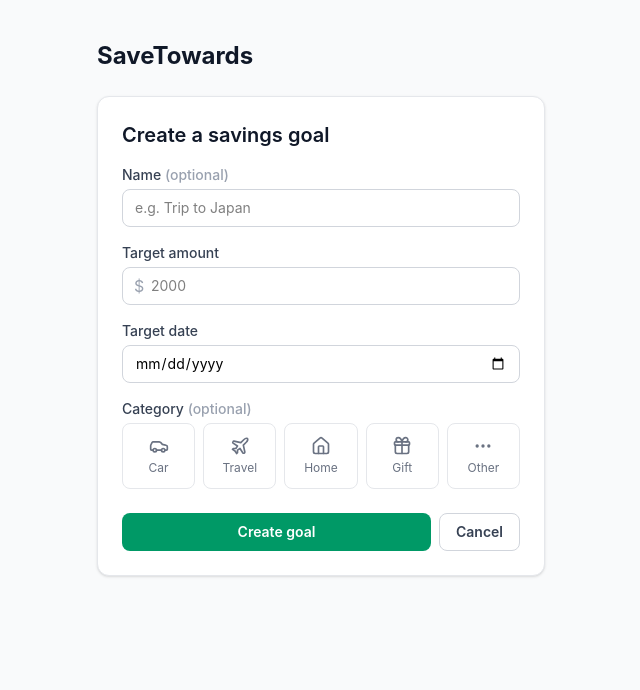
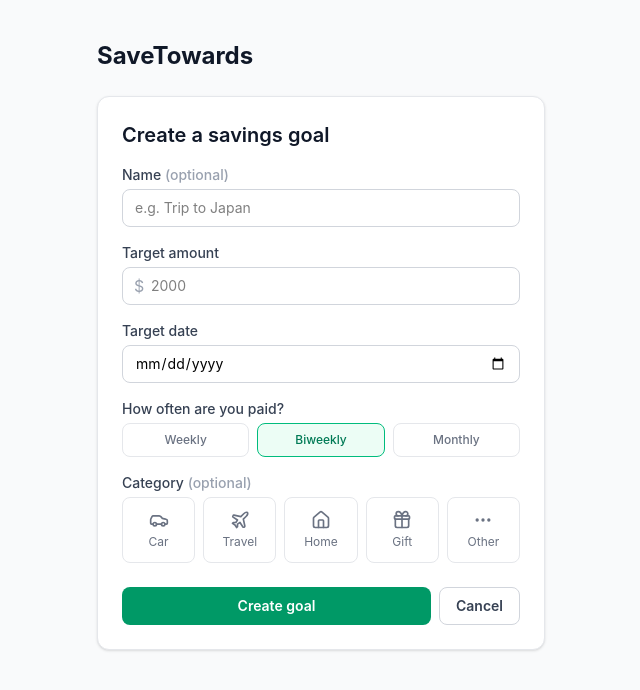
Before and after one commit to yichii/SaveTowards.com, a React (Vite) app: page / in a window 1280 px wide. Both pictures are taken after a click on the button "Create your first goal". Shown: the top 690 px of the page, without its empty margins (319-959 px from the left). Built offline with nearby package versions, Linux system fonts and the light colour scheme.

Commit message:
feat: enhance GoalCard and GoalForm components with improved status messaging and pay frequency selection

```diff
--- a/src/components/GoalCard.jsx
+++ b/src/components/GoalCard.jsx
@@ -1,10 +1,17 @@
 import { useState } from 'react'
-import { ChevronDown, ChevronUp, Pencil, Trash2 } from 'lucide-react'
+import { CheckCircle2, ChevronDown, ChevronUp, Pencil, Trash2 } from 'lucide-react'
 import { calculateSavingsPlan } from '../utils/calculations'
 import { ProgressBar } from './ProgressBar'
 import { CATEGORIES } from './CategoryPicker'
 
 const currency = new Intl.NumberFormat('en-US', { style: 'currency', currency: 'USD' })
+
+const CARD_STYLES = {
+  met: 'border-emerald-200 bg-emerald-50/50',
+  overdue: 'border-amber-200 bg-amber-50/40',
+  'due-today': 'border-gray-200 bg-white',
+  'on-track': 'border-gray-200 bg-white',
+}
 
 function headline(plan, goal) {
   // Parse as local date components — new Date(goal.targetDate) treats a
@@ -15,9 +22,9 @@ function headline(plan, goal) {
     day: 'numeric',
   })
 
-  if (plan.status === 'met') return "You've hit your goal! 🎉"
+  if (plan.status === 'met') return 'Goal reached!'
   if (plan.status === 'due-today') return `Save ${currency.format(plan.amountRemaining)} today to reach this goal`
-  if (plan.status === 'overdue') return `Target date passed — ${currency.format(plan.amountRemaining)} still needed`
+  if (plan.status === 'overdue') return 'This date has passed — update your target date or add funds'
   return `${currency.format(plan.perWeek)}/week to reach this by ${dateLabel}`
 }
 
@@ -30,6 +37,7 @@ export function GoalCard({ goal, onUpdateSaved, onEdit, onDelete }) {
 
   function handleUpdateSaved(e) {
     e.preventDefault()
+    if (savedInput.trim() === '') return
     const amount = Number(savedInput)
     if (Number.isNaN(amount) || amount < 0) return
     onUpdateSaved(goal.id, amount)
@@ -43,7 +51,11 @@ export function GoalCard({ goal, onUpdateSaved, onEdit, onDelete }) {
   }
 
   return (
-    <div className="flex flex-col gap-4 rounded-xl border border-gray-200 bg-white p-6 shadow-sm">
+    <div
+      className={`flex flex-col gap-4 rounded-xl border p-6 shadow-sm transition-colors ${
+        CARD_STYLES[plan.status] ?? CARD_STYLES['on-track']
+      }`}
+    >
       <div className="flex items-center justify-between gap-2">
         <div className="flex items-center gap-2 text-sm text-gray-500">
           {Icon && <Icon size={16} />}
@@ -69,7 +81,14 @@ export function GoalCard({ goal, onUpdateSaved, onEdit, onDelete }) {
         </div>
       </div>
 
-      <p className="text-2xl font-semibold text-gray-900">{headline(plan, goal)}</p>
+      <p
+        className={`flex items-center gap-2 text-2xl font-semibold ${
+          plan.status === 'met' ? 'text-emerald-700' : 'text-gray-900'
+        }`}
+      >
+        {plan.status === 'met' && <CheckCircle2 size={24} className="shrink-0 text-emerald-600" />}
+        {headline(plan, goal)}
+      </p>
 
       <ProgressBar percent={plan.percentSaved} />
 
@@ -77,6 +96,7 @@ export function GoalCard({ goal, onUpdateSaved, onEdit, onDelete }) {
         {currency.format(goal.amountSaved)} of {currency.format(goal.targetAmount)} saved
       </p>
 
+      {plan.status !== 'met' && (
         <button
           type="button"
           onClick={() => setShowMore((v) => !v)}
@@ -85,8 +105,9 @@ export function GoalCard({ goal, onUpdateSaved, onEdit, onDelete }) {
           {showMore ? 'Show less' : 'Show more'}
           {showMore ? <ChevronUp size={16} /> : <ChevronDown size={16} />}
         </button>
+      )}
 
-      {showMore && (
+      {showMore && plan.status !== 'met' && (
         <div className="grid grid-cols-2 gap-3 rounded-lg bg-gray-50 p-4 text-sm sm:grid-cols-4">
           <div>
             <p className="text-gray-500">Per day</p>
@@ -107,6 +128,7 @@ export function GoalCard({ goal, onUpdateSaved, onEdit, onDelete }) {
         </div>
       )}
 
+      {plan.status !== 'met' && (
         <form onSubmit={handleUpdateSaved} className="flex items-end gap-2 border-t border-gray-100 pt-4">
           <div className="flex flex-1 flex-col gap-1">
             <label htmlFor="savedAmount" className="text-sm font-medium text-gray-700">
@@ -134,6 +156,7 @@ export function GoalCard({ goal, onUpdateSaved, onEdit, onDelete }) {
             Update
           </button>
         </form>
+      )}
     </div>
   )
 }
--- a/src/components/GoalForm.jsx
+++ b/src/components/GoalForm.jsx
@@ -1,5 +1,11 @@
 import { useState } from 'react'
 import { CategoryPicker } from './CategoryPicker'
+
+const PAY_FREQUENCIES = [
+  { key: 'weekly', label: 'Weekly' },
+  { key: 'biweekly', label: 'Biweekly' },
+  { key: 'monthly', label: 'Monthly' },
+]
 
 function todayIso() {
   const now = new Date()
@@ -12,6 +18,7 @@ export function GoalForm({ initialGoal, onSave, onCancel }) {
   const [targetAmount, setTargetAmount] = useState(initialGoal ? String(initialGoal.targetAmount) : '')
   const [targetDate, setTargetDate] = useState(initialGoal?.targetDate ?? '')
   const [category, setCategory] = useState(initialGoal?.category ?? '')
+  const [payFrequency, setPayFrequency] = useState(initialGoal?.payFrequency ?? 'biweekly')
   const [errors, setErrors] = useState({})
 
   function validate() {
@@ -45,7 +52,7 @@ export function GoalForm({ initialGoal, onSave, onCancel }) {
       amountSaved: initialGoal?.amountSaved ?? 0,
       targetDate,
       category,
-      payFrequency: initialGoal?.payFrequency ?? 'biweekly',
+      payFrequency,
       createdAt: initialGoal?.createdAt ?? new Date().toISOString(),
     })
   }
@@ -107,6 +114,30 @@ export function GoalForm({ initialGoal, onSave, onCancel }) {
       </div>
 
       <div className="flex flex-col gap-1">
+        <span className="text-sm font-medium text-gray-700">How often are you paid?</span>
+        <div className="flex gap-2">
+          {PAY_FREQUENCIES.map(({ key, label }) => {
+            const selected = payFrequency === key
+            return (
+              <button
+                key={key}
+                type="button"
+                onClick={() => setPayFrequency(key)}
+                aria-pressed={selected}
+                className={`flex-1 rounded-lg border px-2 py-2 text-xs font-medium transition-colors ${
+                  selected
+                    ? 'border-emerald-500 bg-emerald-50 text-emerald-700'
+                    : 'border-gray-200 text-gray-500 hover:border-gray-300'
+                }`}
+              >
+                {label}
+              </button>
+            )
+          })}
+        </div>
+      </div>
+
+      <div className="flex flex-col gap-1">
         <span className="text-sm font-medium text-gray-700">
           Category <span className="text-gray-400">(optional)</span>
         </span>
```
Lines whose indentation alone changed are shown as unchanged.
